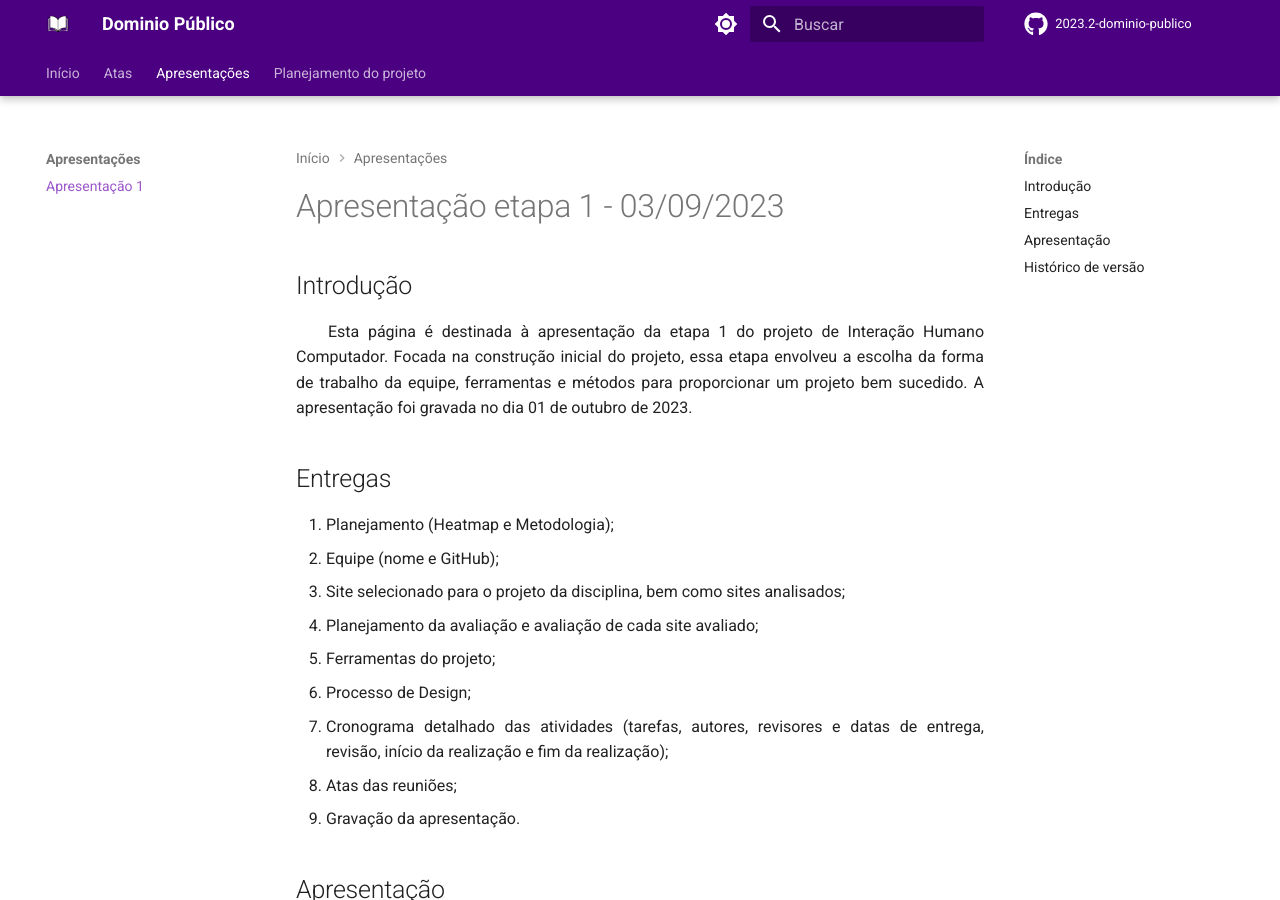
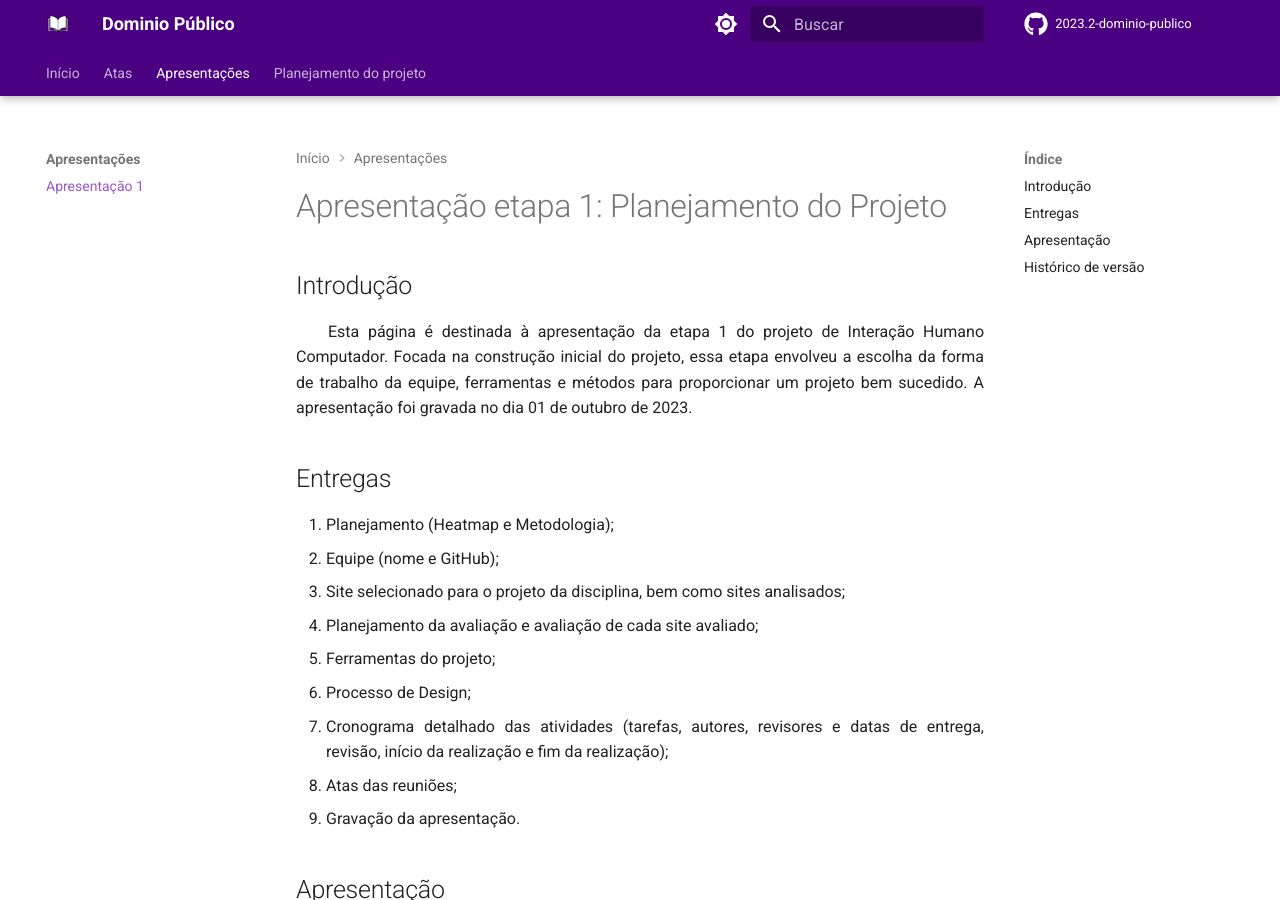
Before and after one commit to Interacao-Humano-Computador/2023.2-Dominio-Publico, an MkDocs documentation site: the page built from docs/apresentacao/apresentacao_1.md, in a window 1280 px wide and 900 px high. Built offline with MkDocs 1.6.1 and Material for MkDocs 9.7.7, drawn with Linux system fonts in a browser that asks for light colours; comment, search, counter and statistics services are not loaded.

Commit message:
Update apresentacao_1.md

```diff
--- a/docs/apresentacao/apresentacao_1.md
+++ b/docs/apresentacao/apresentacao_1.md
@@ -1,4 +1,4 @@
-# Apresentação etapa 1 - 03/09/2023
+# Apresentação etapa 1: Planejamento do Projeto
 
 ## Introdução
 
```
